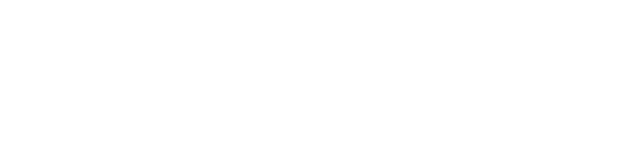
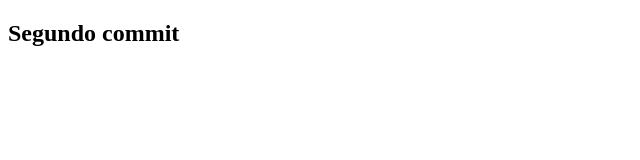
Before and after one commit to leobudapest/Primera-prueba, a plain HTML site: page index.html in a window 1280 px wide. Shown: the whole page, without its empty margins (0-640 px from the left). Drawn offline with Linux system fonts and the light colour scheme.

Commit message:
Segundo commit

```diff
--- a/index.html
+++ b/index.html
@@ -5,11 +5,11 @@
     <meta charset="UTF-8">
     <meta name="viewport" content="width=device-width, initial-scale=1.0">
     <meta http-equiv="X-UA-Compatible" content="ie=edge">
-    <title>Document</title>
+    <title>Segunda prueba</title>
 </head>
 
 <body>
-
+    <h2>Segundo commit</h2>
 </body>
 
 </html>
```
